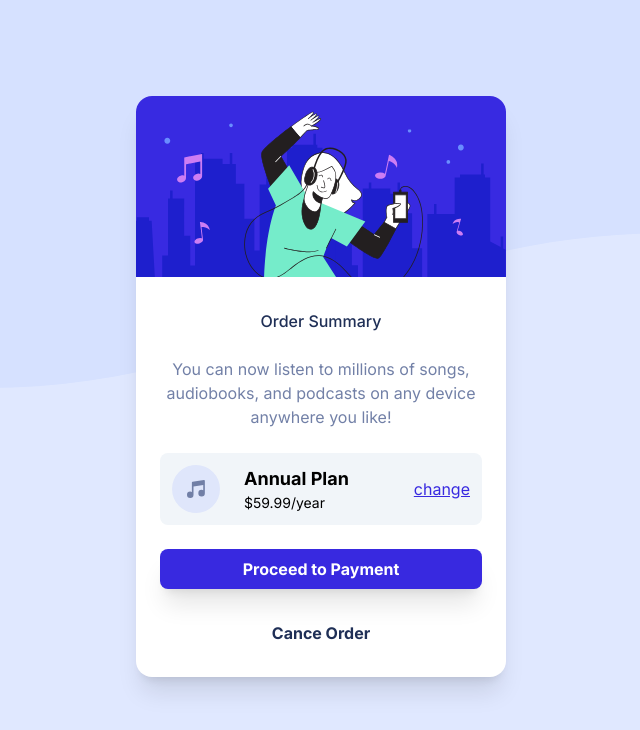
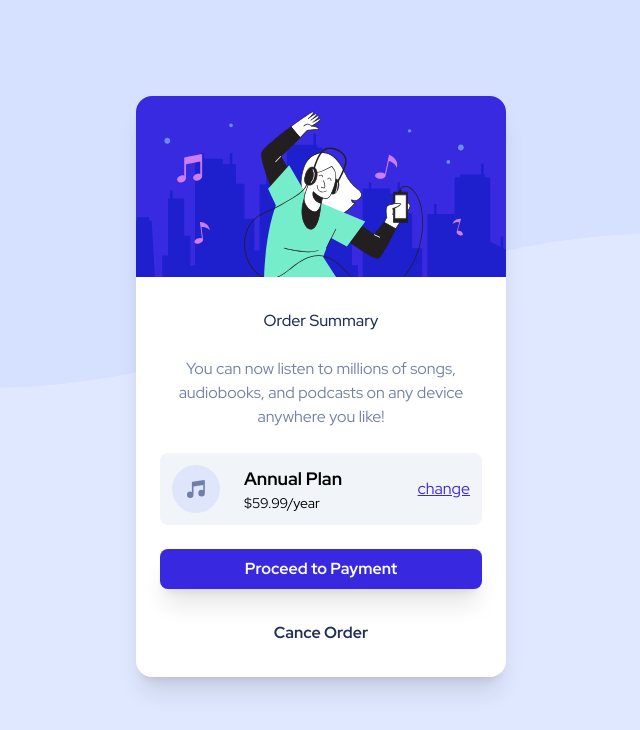
Before and after one commit to rajamasker07/order-summary-component, a Next.js app: page / in a window 1280 px wide. Shown: the top 730 px of the page, without its empty margins (319-959 px from the left). Built offline with nearby package versions, Linux system fonts and the light colour scheme.

Commit message:
modify font

```diff
--- a/app/layout.tsx
+++ b/app/layout.tsx
@@ -1,8 +1,8 @@
 import type { Metadata } from "next";
-import { Inter } from "next/font/google";
+import { Red_Hat_Display } from "next/font/google";
 import "./globals.css";
 
-const inter = Inter({ subsets: ["latin"] });
+const redHat = Red_Hat_Display({ subsets: ["latin"] });
 
 export const metadata: Metadata = {
   title: "Create Next App",
@@ -16,7 +16,7 @@ export default function RootLayout({
 }>) {
   return (
     <html lang="en">
-      <body className={inter.className}>{children}</body>
+      <body className={redHat.className}>{children}</body>
     </html>
   );
 }
```
